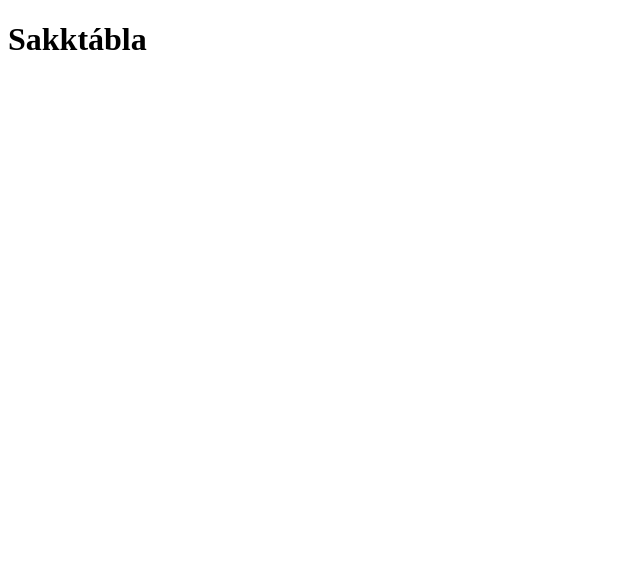
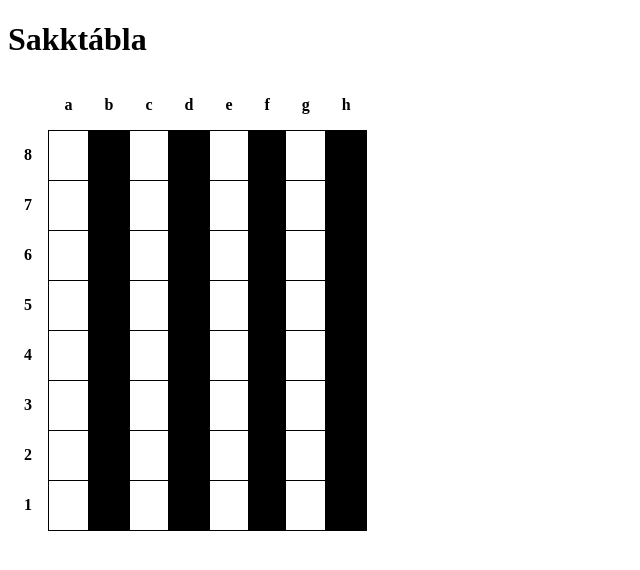
Before and after one commit to nemethbarbo/nb_hf_pszeudo_class, a plain HTML site: page index.html in a window 1280 px wide. Shown: the whole page, without its empty margins (0-640 px from the left). Drawn offline with Linux system fonts and the light colour scheme.

Commit message:
Sakktábla feladat
Remélem ez nem mainre megy. Ha igen, bocsi

```diff
--- a/css/style.css
+++ b/css/style.css
@@ -0,0 +1,19 @@
+.sakkTabla {
+  border-spacing: 0;
+  border-collapse: collapse;
+}
+.sakkTabla th {
+  padding: 1em;
+}
+
+.sakkTabla td {
+  border: 1px solid;
+  width: 2em;
+  height: 1em;
+}
+.sakkTabla .feher {
+  background: white;
+}
+.sakkTabla .fekete {
+  background: black;
+}
--- a/index.html
+++ b/index.html
@@ -1,97 +1,122 @@
 <!DOCTYPE html>
 <html lang="hu">
+
 <head>
     <meta charset="UTF-8">
     <meta http-equiv="X-UA-Compatible" content="IE=edge">
     <meta name="viewport" content="width=device-width, initial-scale=1.0">
     <title>Pszeudo osztályos feladat</title>
     <link rel="stylesheet" href="css/style.css">
+    <style></style>
 </head>
+
 <body>
     <h1>Sakktábla</h1>
     <div>
-        <table>
+        <table class="sakkTabla">
+            <tbody>
                 <tr>
-                <td>&nbsp;</td>
-                <td>&nbsp;</td>
-                <td>&nbsp;</td>
-                <td>&nbsp;</td>
-                <td>&nbsp;</td>
-                <td>&nbsp;</td>
-                <td>&nbsp;</td>
-                <td>&nbsp;</td>
+                    <th></th>
+                    <th>a</th>
+                    <th>b</th>
+                    <th>c</th>
+                    <th>d</th>
+                    <th>e</th>
+                    <th>f</th>
+                    <th>g</th>
+                    <th>h</th>
                 </tr>
                 <tr>
-                <td>&nbsp;</td>
-                <td>&nbsp;</td>
-                <td>&nbsp;</td>
-                <td>&nbsp;</td>
-                <td>&nbsp;</td>
-                <td>&nbsp;</td>
-                <td>&nbsp;</td>
-                <td>&nbsp;</td>
+                    <th>8</th>
+                    <td class="feher"></td>
+                    <td class="fekete"></td>
+                    <td class="feher"></td>
+                    <td class="fekete"></td>
+                    <td class="feher"></td>
+                    <td class="fekete"></td>
+                    <td class="feher"></td>
+                    <td class="fekete"></td>
                 </tr>
                 <tr>
-                <td>&nbsp;</td>
-                <td>&nbsp;</td>
-                <td>&nbsp;</td>
-                <td>&nbsp;</td>
-                <td>&nbsp;</td>
-                <td>&nbsp;</td>
-                <td>&nbsp;</td>
-                <td>&nbsp;</td>
+                    <th>7</th>
+                    <td class="feher"></td>
+                    <td class="fekete"></td>
+                    <td class="feher"></td>
+                    <td class="fekete"></td>
+                    <td class="feher"></td>
+                    <td class="fekete"></td>
+                    <td class="feher"></td>
+                    <td class="fekete"></td>
                 </tr>
                 <tr>
-                <td>&nbsp;</td>
-                <td>&nbsp;</td>
-                <td>&nbsp;</td>
-                <td>&nbsp;</td>
-                <td>&nbsp;</td>
-                <td>&nbsp;</td>
-                <td>&nbsp;</td>
-                <td>&nbsp;</td>
+                    <th>6</th>
+                    <td class="feher"></td>
+                    <td class="fekete"></td>
+                    <td class="feher"></td>
+                    <td class="fekete"></td>
+                    <td class="feher"></td>
+                    <td class="fekete"></td>
+                    <td class="feher"></td>
+                    <td class="fekete"></td>
                 </tr>
                 <tr>
-                <td>&nbsp;</td>
-                <td>&nbsp;</td>
-                <td>&nbsp;</td>
-                <td>&nbsp;</td>
-                <td>&nbsp;</td>
-                <td>&nbsp;</td>
-                <td>&nbsp;</td>
-                <td>&nbsp;</td>
+                    <th>5</th>
+                    <td class="feher"></td>
+                    <td class="fekete"></td>
+                    <td class="feher"></td>
+                    <td class="fekete"></td>
+                    <td class="feher"></td>
+                    <td class="fekete"></td>
+                    <td class="feher"></td>
+                    <td class="fekete"></td>
                 </tr>
                 <tr>
-                <td>&nbsp;</td>
-                <td>&nbsp;</td>
-                <td>&nbsp;</td>
-                <td>&nbsp;</td>
-                <td>&nbsp;</td>
-                <td>&nbsp;</td>
-                <td>&nbsp;</td>
-                <td>&nbsp;</td>
+                    <th>4</th>
+                    <td class="feher"></td>
+                    <td class="fekete"></td>
+                    <td class="feher"></td>
+                    <td class="fekete"></td>
+                    <td class="feher"></td>
+                    <td class="fekete"></td>
+                    <td class="feher"></td>
+                    <td class="fekete"></td>
                 </tr>
                 <tr>
-                <td>&nbsp;</td>
-                <td>&nbsp;</td>
-                <td>&nbsp;</td>
-                <td>&nbsp;</td>
-                <td>&nbsp;</td>
-                <td>&nbsp;</td>
-                <td>&nbsp;</td>
-                <td>&nbsp;</td>
+                    <th>3</th>
+                    <td class="feher"></td>
+                    <td class="fekete"></td>
+                    <td class="feher"></td>
+                    <td class="fekete"></td>
+                    <td class="feher"></td>
+                    <td class="fekete"></td>
+                    <td class="feher"></td>
+                    <td class="fekete"></td>
                 </tr>
                 <tr>
-                <td>&nbsp;</td>
-                <td>&nbsp;</td>
-                <td>&nbsp;</td>
-                <td>&nbsp;</td>
-                <td>&nbsp;</td>
-                <td>&nbsp;</td>
-                <td>&nbsp;</td>
-                <td>&nbsp;</td>
+                    <th>2</th>
+                    <td class="feher"></td>
+                    <td class="fekete"></td>
+                    <td class="feher"></td>
+                    <td class="fekete"></td>
+                    <td class="feher"></td>
+                    <td class="fekete"></td>
+                    <td class="feher"></td>
+                    <td class="fekete"></td>
                 </tr>
+                <tr>
+                    <th>1</th>
+                    <td class="feher"></td>
+                    <td class="fekete"></td>
+                    <td class="feher"></td>
+                    <td class="fekete"></td>
+                    <td class="feher"></td>
+                    <td class="fekete"></td>
+                    <td class="feher"></td>
+                    <td class="fekete"></td>
+                </tr>
+            </tbody>
         </table>
     </div>
 </body>
+
 </html>
```
Lines whose indentation alone changed are shown as unchanged.
